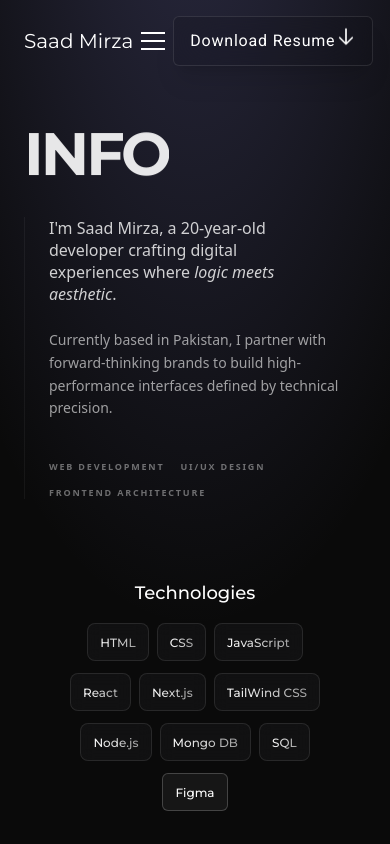
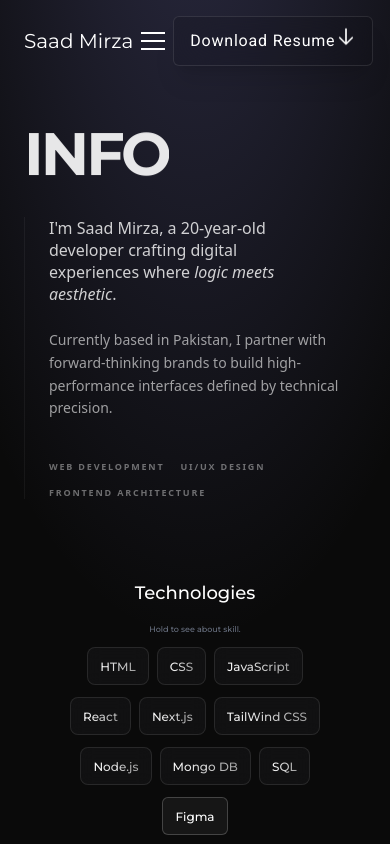
Before and after one commit to SaadMirza0/Portfolio, a Next.js app: page /about in a window 390 px wide. Shown: the top 844 px of the page. Built offline with nearby package versions, Linux system fonts and the light colour scheme.

Commit message:
improving

```diff
--- a/app/about/page.jsx
+++ b/app/about/page.jsx
@@ -108,7 +108,7 @@ export default function AboutPage() {
       <div className="text-lg sm:text-xl md:text-1xl lg:text-1xl  font-medium text-center mb-1 sm:mb-1">
         Technologies
       </div>
-
+      <div className="flex md:hidden lg:hidden xl:hidden text-[0.5rem] text-gray-500 "> Hold to see about skill.</div>
       {/* Row 1 */}
 <div className="flex flex-wrap justify-center gap-2 sm:gap-3 md:gap-2 w-full">
   {skills.slice(0, 3).map((skill, index) => (
```
